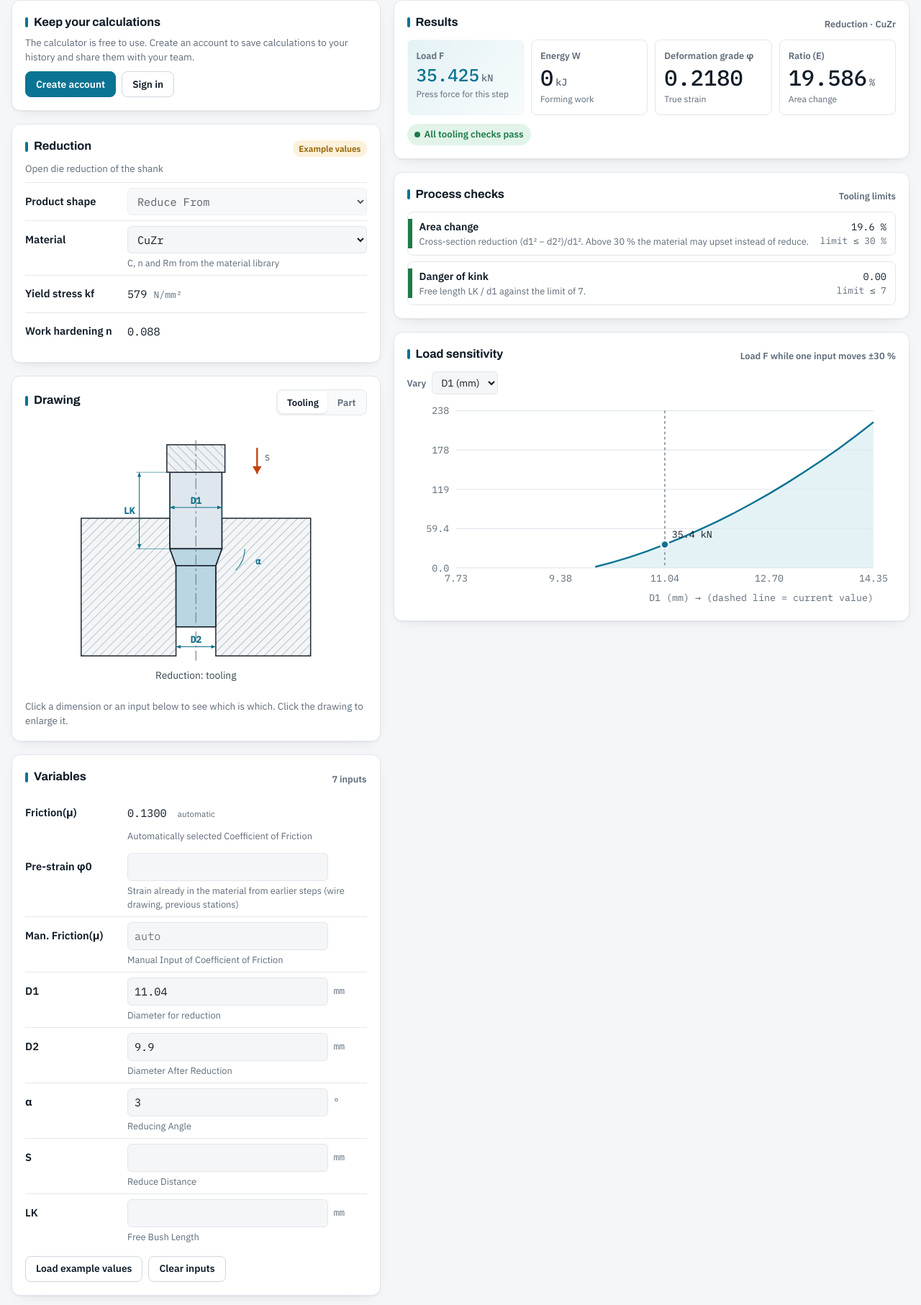
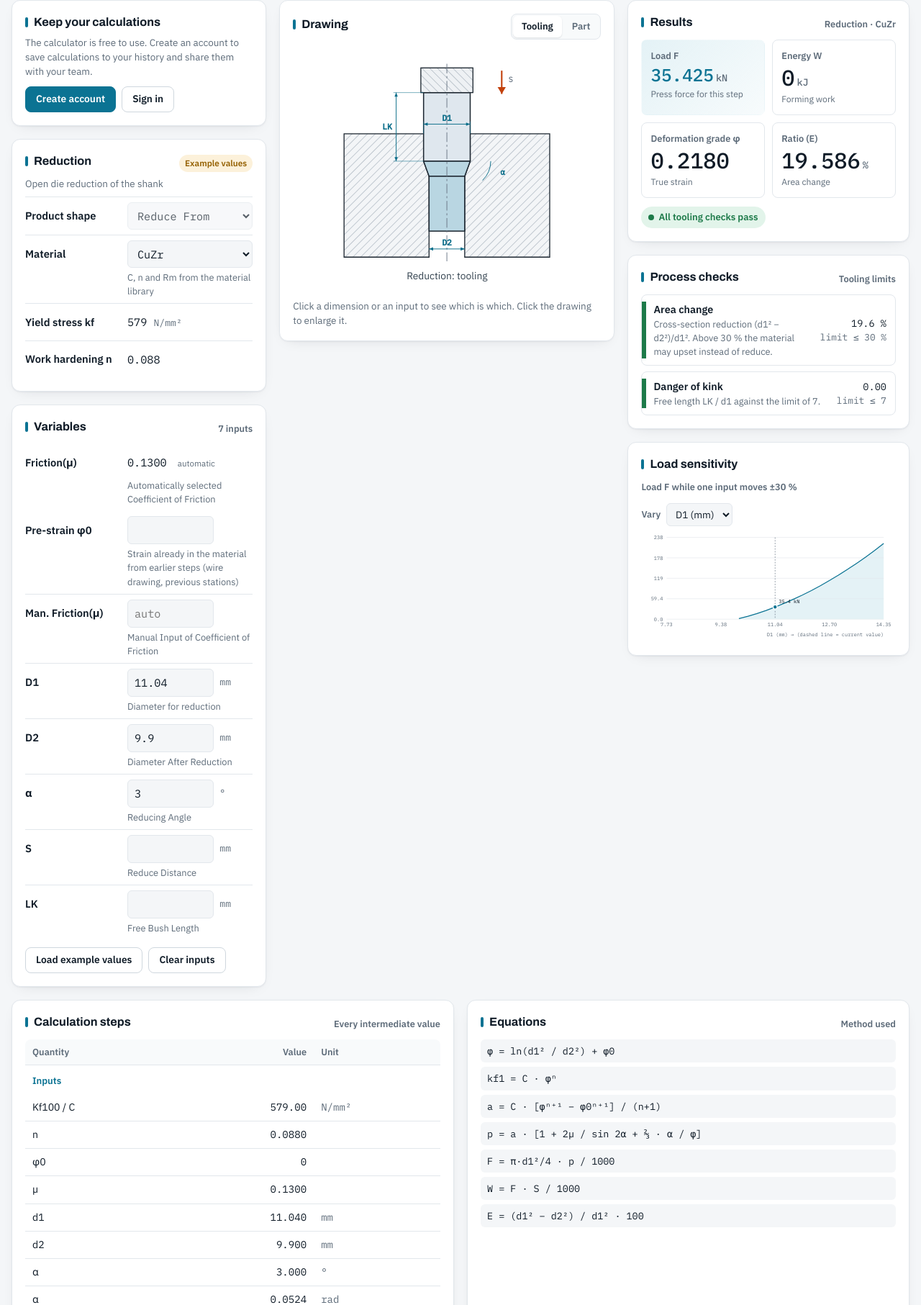
Before and after one commit to jayunp2211/strainforge, a FastAPI app: page / in a window 1280 px wide. Shown: the part 220-2033 px from the top of the page at 72% size. Run offline with FastAPI, Linux system fonts and the light colour scheme; some libraries are stand-ins or nearby versions.

Commit message:
Put the drawing beside the inputs on wide screens
From 1200px wide the calculator uses three columns: inputs, drawing,
results. The drawing column stays in view while scrolling through the
inputs, so the highlighted dimension is always visible. Narrower screens
keep the drawing above the inputs.

Co-Authored-By: Claude Opus 5.5 <noreply@anthropic.com>
Claude-Session: https://claude.ai/code/session_01AiR4YhSLEg6t2KfNKVucjH

```diff
--- a/strainforge/static/app.css
+++ b/strainforge/static/app.css
@@ -402,3 +402,18 @@ a:focus-visible, summary:focus-visible, textarea:focus-visible, [tabindex]:not([
 .figdlg-in .dwg { width: 100%; height: auto; max-height: 76vh; display: block; }
 .figdlg-in figcaption { text-align: center; margin-top: 6px; color: var(--ink-2); }
 .figdlg form { display: flex; justify-content: flex-end; margin-top: 10px; }
+
+/* Calculator layout: inputs, drawing and results.
+   Wide screens: three columns, the drawing stays in view beside the inputs while scrolling.
+   Medium: two columns with the drawing above the inputs. Narrow: one column. */
+.bench { grid-template-areas: "top res" "fig res" "vars res"; grid-template-rows: auto auto 1fr; }
+.b-top { grid-area: top; } .b-fig { grid-area: fig; } .b-vars { grid-area: vars; } .b-res { grid-area: res; }
+@media (min-width: 1200px) {
+  .bench { grid-template-columns: minmax(0, 3.8fr) minmax(0, 5fr) minmax(0, 4.2fr); grid-template-areas: "top fig res" "vars fig res"; grid-template-rows: auto 1fr; }
+  .b-fig { position: sticky; top: 78px; align-self: start; }
+  .b-res .kpis { grid-template-columns: repeat(2, minmax(0, 1fr)); }
+  .figpanel figure .dwg { max-height: min(460px, calc(100vh - 260px)); }
+}
+@media (max-width: 900px) {
+  .bench { grid-template-columns: minmax(0, 1fr); grid-template-areas: "top" "fig" "vars" "res"; grid-template-rows: auto; }
+}
--- a/strainforge/templates/calculator.html
+++ b/strainforge/templates/calculator.html
@@ -16,7 +16,7 @@
 </nav>
 
 <div class="bench">
-  <div class="stack">
+  <div class="stack b-top">
     <div class="panel" id="savePanel">
       {% if s.signed_in and s.ws %}
       <div class="savebar">
@@ -53,6 +53,8 @@
       <div class="field"><span class="lbl">Yield stress kf</span><div class="ro" id="roKf">—</div></div>
       <div class="field"><span class="lbl">Work hardening n</span><div class="ro" id="roN">—</div></div>
     </div>
+  </div>
+  <div class="stack b-fig">
     <div class="panel figpanel">
       <div class="phead"><h2>Drawing</h2>
         <div class="figtabs" role="tablist" aria-label="Drawing">
@@ -61,8 +63,10 @@
         </div>
       </div>
       <div class="figs" id="figs"></div>
-      <p class="hint small muted figtip">Click a dimension or an input below to see which is which. Click the drawing to enlarge it.</p>
+      <p class="hint small muted figtip">Click a dimension or an input to see which is which. Click the drawing to enlarge it.</p>
     </div>
+  </div>
+  <div class="stack b-vars">
     <div class="panel">
       <div class="phead"><h2>Variables</h2><span class="eyebrow" id="varCount"></span></div>
       <div id="autoVals"></div>
@@ -74,7 +78,7 @@
     </div>
   </div>
 
-  <div class="stack">
+  <div class="stack b-res">
     <div class="panel" id="resPanel">
       <div class="phead"><h2>Results</h2><span class="eyebrow" id="resSub"></span></div>
       <div class="kpis" id="kpis"></div>
```
